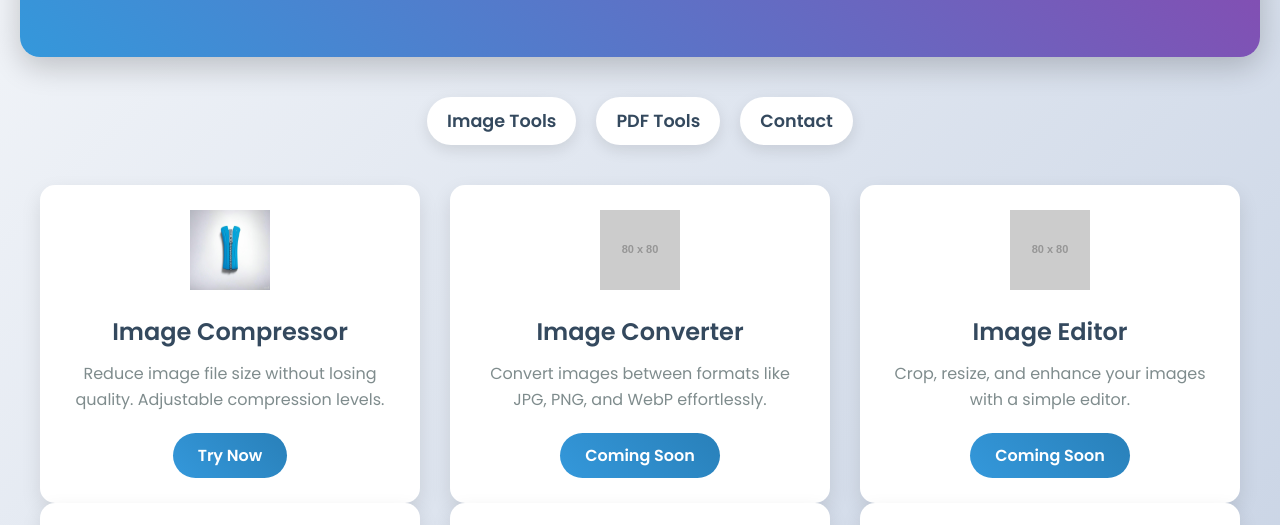
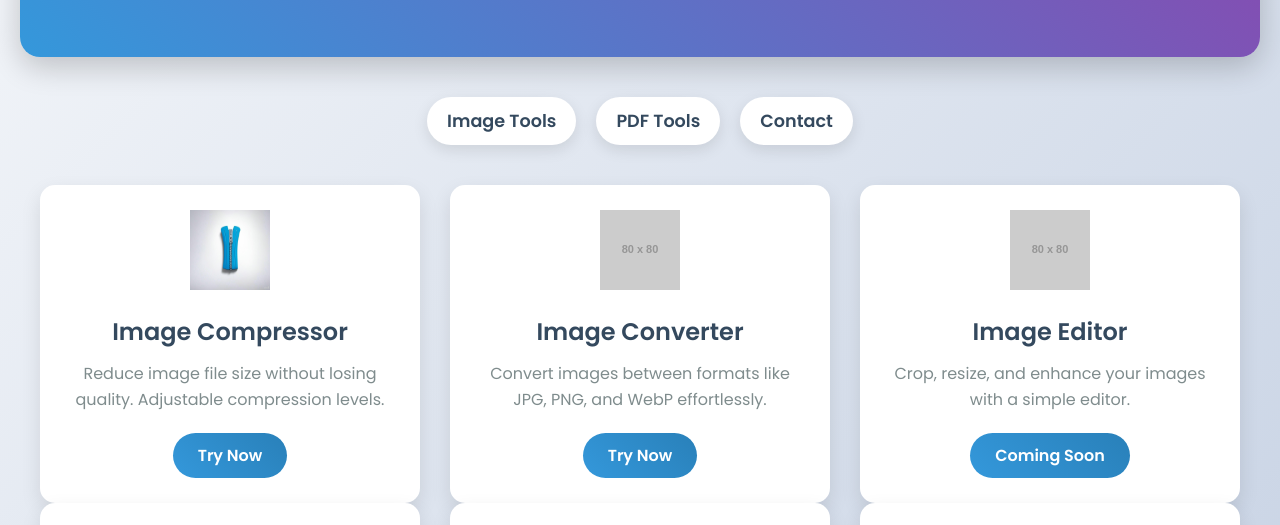
Before and after one commit to seekandshare/Tools, a plain HTML site: page index.html in a window 1280 px wide. Shown: the part 231-756 px from the top of the page. Drawn offline with Linux system fonts and the light colour scheme; placeholder pictures from the web are drawn by us.

Commit message:
Update index.html

```diff
--- a/index.html
+++ b/index.html
@@ -213,7 +213,7 @@
         <img src="https://via.placeholder.com/80" alt="Image Converter Icon">
         <h3>Image Converter</h3>
         <p>Convert images between formats like JPG, PNG, and WebP effortlessly.</p>
-        <a href="#">Coming Soon</a>
+        <a href="img-convertor.html">Try Now</a>
     </div>
     <div class="tool-card">
         <img src="https://via.placeholder.com/80" alt="Image Editor Icon">
```
